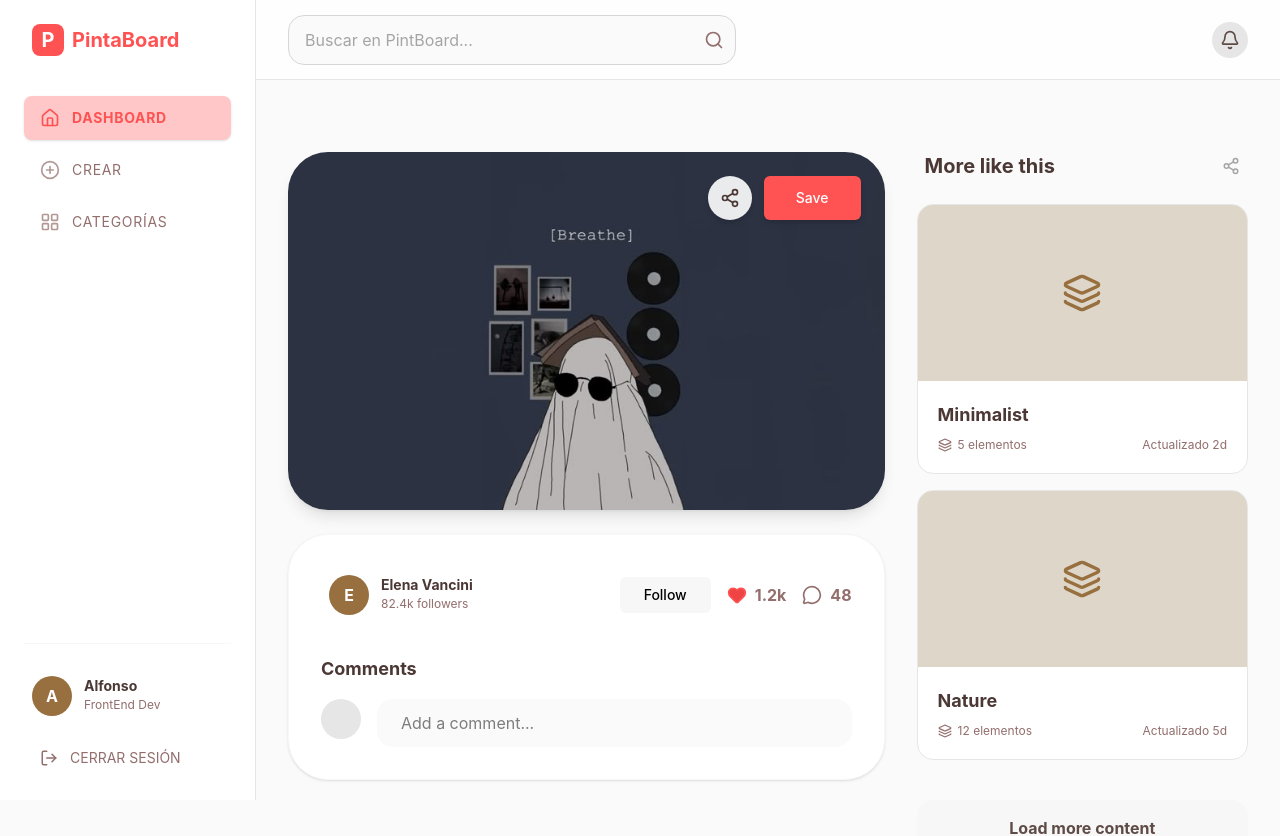
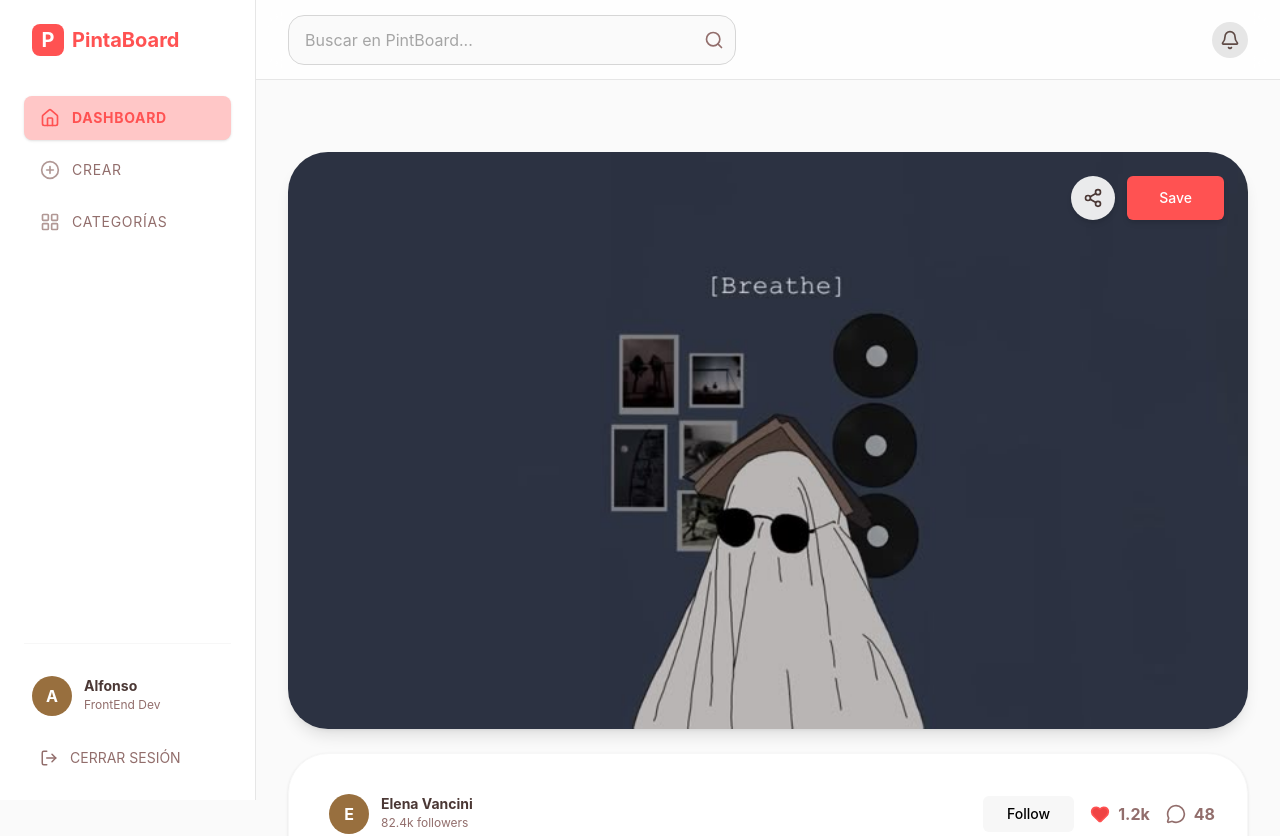
Before and after one commit to JoseAlfonsoB/PintBoard-FrontEnd, a React (Vite) app: page /app/pin/1 in a window 1280 px wide. Shown: the top 836 px of the page. Built offline with nearby package versions, Linux system fonts and the light colour scheme.

Commit message:
FIX: Se eliminarón las imágenes relacionadas de cuándo se entra a una imagen, para que solo aparezca la imagen seleccionada con una pequeña información del usuario.

```diff
--- a/src/components/organisms/PinDetailContainer.jsx
+++ b/src/components/organisms/PinDetailContainer.jsx
@@ -91,32 +91,6 @@ const PinDetailContainer = ({ pinData }) => {
                     </div>
                 </div>
             </div>
-
-            {/* COLUMNA DERECHA (Se mantiene igual) */}
-            <div className="flex-1 flex flex-col gap-6">
-                <div className="flex items-center justify-between px-2">
-                    <h3 className="font-lato font-bold text-xl text-CafeSecondary-500">More like this</h3>
-                    <button className="text-Neutral-400">
-                        <Share2 size={18} />
-                    </button>
-                </div>
-
-                <div className="grid grid-cols-1 gap-4">
-                    {suggestions.map(item => (
-                        <BoardCard
-                            key={item.id}
-                            id={item.id}
-                            title={item.title}
-                            itemCount={item.itemCount}
-                            lastUpdated={item.lastUpdated}
-                        />
-                    ))}
-                </div>
-
-                <button className="w-full py-4 bg-Neutral-100 text-CafeSecondary-400 font-bold rounded-2xl hover:bg-Neutral-200 transition-all mt-4">
-                    Load more content
-                </button>
-            </div>
         </div>
     );
 };
```
